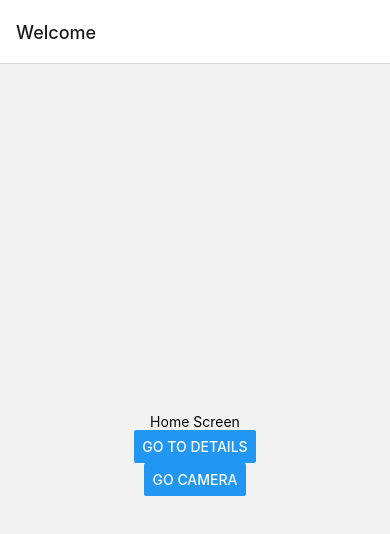
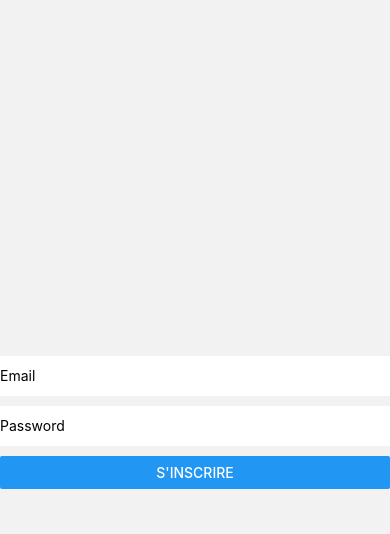
Before and after one commit to aretwojay/my_snapchat, a React Native app: screen /Register in a window 390 px wide. Shown: the top 534 px of the page. Built offline with nearby package versions, Linux system fonts and the light colour scheme.

Commit message:
register form

```diff
--- a/App.js
+++ b/App.js
@@ -5,13 +5,14 @@ import { StyleSheet, Text, View, SafeAreaView, Button, Image } from 'react-nativ
 import { HomeScreen } from './components/HomeScreen';
 import { ProfileScreen } from './components/ProfileScreen';
 import { CameraScreen } from './components/CameraScreen';
+import { RegisterScreen } from './components/security/RegisterScreen';
 
 const Stack = createNativeStackNavigator();
 
 const App = () => {
   return (
     <NavigationContainer>
-      <Stack.Navigator>
+      <Stack.Navigator screenOptions={{headerShown: false}}>
         <Stack.Screen
           name="Home"
           component={HomeScreen}
@@ -19,6 +20,8 @@ const App = () => {
         />
         <Stack.Screen name="Profile" component={ProfileScreen} />
         <Stack.Screen name="Camera" component={CameraScreen} />
+        <Stack.Screen name="Register" component={RegisterScreen} />
+
       </Stack.Navigator>
     </NavigationContainer>
   );
--- a/app.json
+++ b/app.json
@@ -47,6 +47,12 @@
           "savePhotosPermission": "Allow $(PRODUCT_NAME) to save photos.",
           "isAccessMediaLocationEnabled": "true"
         }
+      ],
+      [
+         "expo-image-picker",
+          {
+            "photosPermission": "The app accesses your photos to let you share them with your friends."
+          }
       ]
     ],
     "extra": {
--- a/components/CameraScreen.js
+++ b/components/CameraScreen.js
@@ -4,6 +4,8 @@ import { useEffect, useRef, useState } from 'react';
 import { Camera, CameraType, FlashMode } from 'expo-camera';
 import { shareAsync } from 'expo-sharing';
 import * as MediaLibrary from 'expo-media-library';
+import FontAwesome from '@expo/vector-icons/FontAwesome';
+import * as ImagePicker from 'expo-image-picker';
 
 export function CameraScreen() {
   let cameraRef = useRef();
@@ -68,7 +70,7 @@ export function CameraScreen() {
   return (
     <View style={{ flex: 1, backgroundColor: '#000000' }}>
       <StatusBar style="auto" />
-      <Camera ratio='16:9' style={styles.container} ref={cameraRef} type={type}>
+      <Camera ratio='16:9' style={styles.camera} ref={cameraRef} type={type}>
 
         <View style={styles.header}>
 
@@ -78,6 +80,9 @@ export function CameraScreen() {
           <Button title="flip" style={styles.button} onPress={toggleCameraType}>
             <Text style={styles.text}>Flip Camera</Text>
           </Button>
+          {/* <FontAwesome.Button name="facebook" backgroundColor="#3b5998">
+            Login
+          </FontAwesome.Button> */}
           <Button
             title="Go to Details"
             onPress={() => navigation.navigate('Details')}
@@ -94,6 +99,15 @@ export function CameraScreen() {
 }
 
 const styles = StyleSheet.create({
+  camera: {
+    width: '100%',
+    marginTop: 50,
+    height: 650,
+    alignItems: 'center',
+    alignSelf: 'center',
+    justifyContent: 'center',
+    flexDirection: 'column',
+  },
   container: {
     flex: 1,
     height: 650,
--- a/components/HomeScreen.js
+++ b/components/HomeScreen.js
@@ -6,8 +6,8 @@ export function HomeScreen({ navigation }) {
     <View style={{ flex: 1, alignItems: 'center', justifyContent: 'center' }}>
       <Text>Home Screen</Text>
       <Button
-        title="Go to Details"
-        onPress={() => navigation.navigate('Profile')}
+        title="Inscription"
+        onPress={() => navigation.navigate('Register')}
       />
       <Button
         title="Go camera"
--- /dev/null
+++ b/components/security/RegisterScreen.js
@@ -0,0 +1,58 @@
+import React, { FC, ReactElement, useState } from "react";
+import { Button, StyleSheet, TextInput, View, Alert } from "react-native";
+import axios from "axios";
+
+export const RegisterScreen = () => {
+    const doUserRegistration = () => {
+
+        axios.post('http://snapi.epitech.eu:8000/inscription', {
+            email: email,
+            password: password
+        })
+            .then(function (response) {
+                console.log(response);
+            })
+            .catch(function (error) {
+                Alert.alert("Erreur",
+                    "Cet email est déjà pris.",
+                    [
+                        {
+                            text: "Annuler",
+                            style: "cancel"
+                        },
+                        { text: "OK" }
+                    ]);
+            });
+    };
+
+    const [email, setEmail] = useState("");
+    const [password, setPassword] = useState("");
+
+    return (
+        <View style={{ flex: 1, justifyContent: 'center' }}>
+            <TextInput
+                style={styles.input}
+                value={email}
+                placeholder={"Email"}
+                onChangeText={(text) => setEmail(text)}
+                autoCapitalize={"none"}
+            />
+            <TextInput
+                style={styles.input}
+                value={password}
+                placeholder={"Password"}
+                secureTextEntry
+                onChangeText={(text) => setPassword(text)}
+            />
+            <Button title={"S'inscrire"} onPress={doUserRegistration} />
+        </View>
+    );
+};
+
+const styles = StyleSheet.create({
+    input: {
+        height: 40,
+        marginBottom: 10,
+        backgroundColor: '#fff',
+    },
+});
```
Also changed, not shown: package.json (+10 -4 lines), 1 other file (tests, documents, lock files or other folders).
